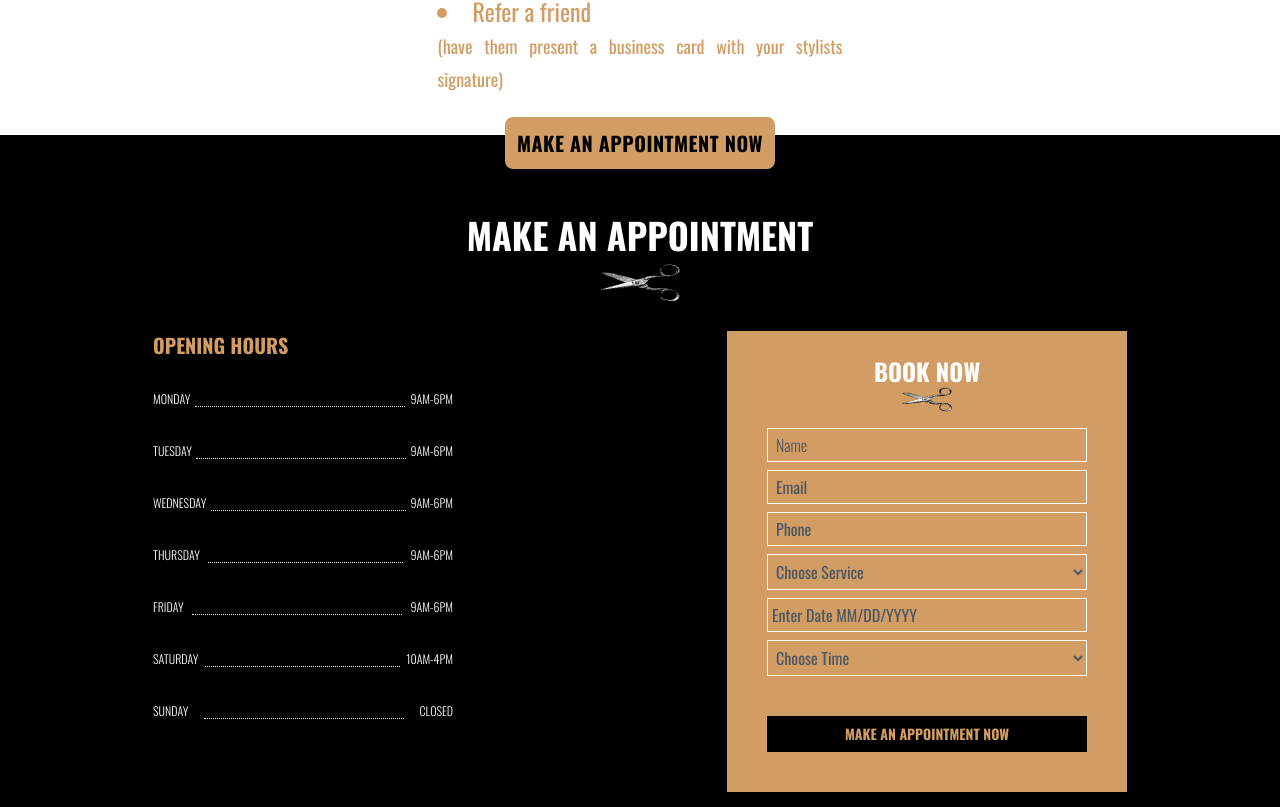
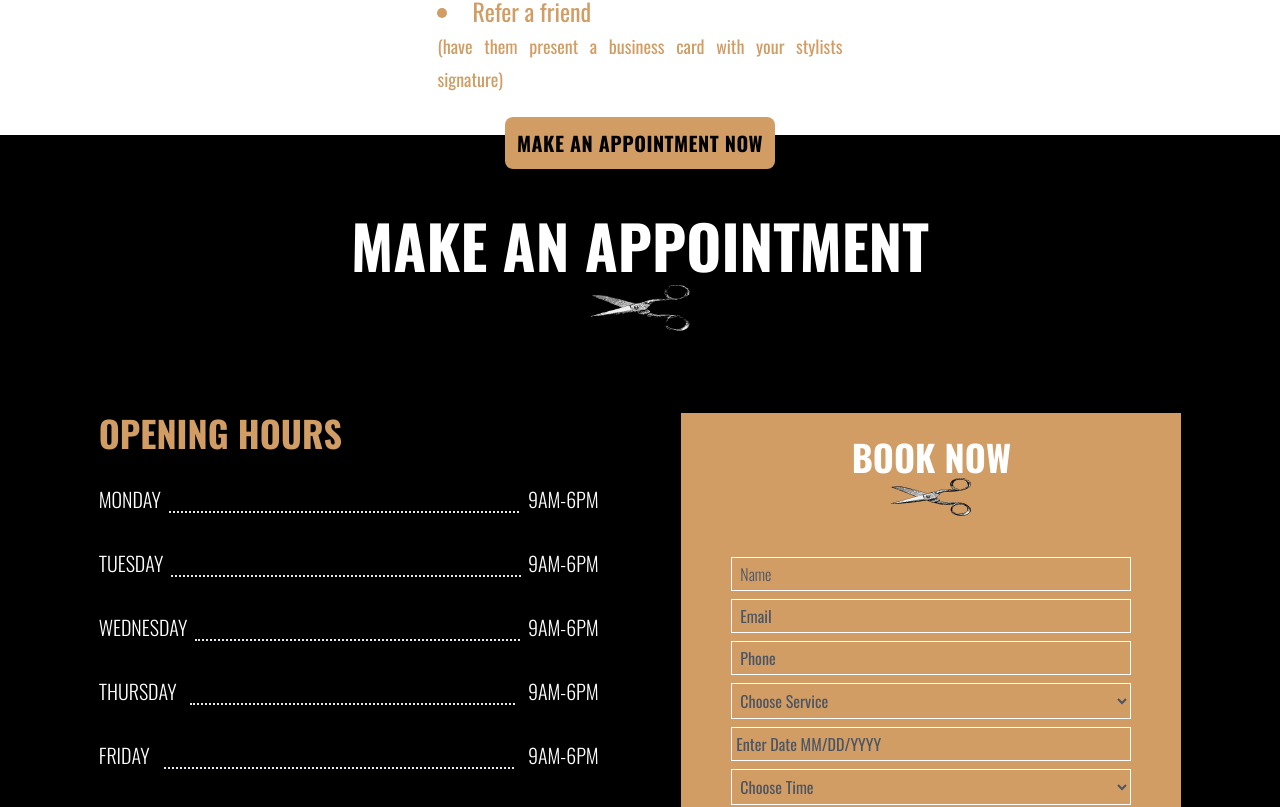
Before and after one commit to Danieljamespm/barber-shop-react, a React (Vite) app: page / in a window 1280 px wide. Shown: the part 5533-6340 px from the top of the page. Built offline with nearby package versions, Linux system fonts and the light colour scheme.

Commit message:
adjusted font sizes and div sizes for lager screens.

```diff
--- a/src/Components/Appointment.jsx
+++ b/src/Components/Appointment.jsx
@@ -2,53 +2,53 @@ import React from 'react'
 
 const Appointment = () => {
   return (
-    <div  id='appointment' className=' w-full h-[1100px] sm:h-[700px] bg-black text-white'>
-        <h2 className='text-center pt-20 pb-2 text-4xl font-oswald font-bold '>MAKE AN APPOINTMENT</h2>
-        <img className='w-[80px] mx-auto' src='./barber-scissors.png' />
-        <div className=' w-full pt-7 sm:flex sm:justify-around px-4'>
-        <div className='pb-4 w-full sm:w-[300px] '>
-            <p className='font-oswald font-bold text-xl text-[#d19d64] pb-8'>OPENING HOURS</p>
+    <div  id='appointment' className=' w-full h-[1100px] lg:h-[900px] bg-black text-white'>
+        <h2 className='text-center pt-20 pb-2 text-4xl lg:text-6xl font-oswald font-bold '>MAKE AN APPOINTMENT</h2>
+        <img className='w-[80px] lg:w-[100px] mx-auto' src='./barber-scissors.png' />
+        <div className=' w-full pt-7 lg:pt-20 sm:flex sm:justify-around lg:justify-evenly px-4'>
+        <div className='pb-4 w-full sm:w-[300px] lg:w-[500px] '>
+            <p className='font-oswald font-bold text-xl lg:text-4xl text-[#d19d64] pb-8'>OPENING HOURS</p>
             <div className='flex justify-between'>
-            <p className='font-oswald text-xs font-light'>MONDAY</p>
-            <div className=' w-[200px] sm:w-[70%] border-b border-dotted pt-2'></div>
-            <p className='font-oswald text-xs font-light'>9AM-6PM</p>
+            <p className='font-oswald text-xs lg:text-xl font-light'>MONDAY</p>
+            <div className=' w-[200px] sm:w-[70%] border-b border-dotted pt-2 lg:border-b-2'></div>
+            <p className='font-oswald text-xs lg:text-xl font-light'>9AM-6PM</p>
             </div>
             <div className='flex justify-between'>
-            <p className='font-oswald text-xs pt-9 font-light '>TUESDAY</p>
-            <div className='w-[200px] sm:w-[70%] border-b border-dotted'></div>
-            <p className='font-oswald text-xs font-light pt-9'>9AM-6PM</p>
+            <p className='font-oswald text-xs pt-9 lg:text-xl font-light '>TUESDAY</p>
+            <div className='w-[200px] sm:w-[70%] border-b border-dotted lg:border-b-2'></div>
+            <p className='font-oswald text-xs lg:text-xl font-light pt-9'>9AM-6PM</p>
             </div>
             <div className='flex justify-between'>
-            <p className='font-oswald text-xs pt-9 font-light '>WEDNESDAY</p>
-            <div className='w-[200px]  sm:w-[65%] border-b border-dotted'></div>
-            <p className='font-oswald text-xs font-light pt-9'>9AM-6PM</p>
+            <p className='font-oswald text-xs pt-9 lg:text-xl font-light '>WEDNESDAY</p>
+            <div className='w-[200px]  sm:w-[65%] border-b border-dotted lg:border-b-2'></div>
+            <p className='font-oswald text-xs lg:text-xl font-light pt-9'>9AM-6PM</p>
             </div>
             <div className='flex justify-between'>
-            <p className='font-oswald text-xs pt-9 font-light '>THURSDAY</p>
-            <div className='w-[200px] sm:w-[65%] border-b border-dotted'></div>
-            <p className='font-oswald text-xs font-light  pt-9'>9AM-6PM</p>
+            <p className='font-oswald text-xs pt-9 lg:text-xl font-light '>THURSDAY</p>
+            <div className='w-[200px] sm:w-[65%] border-b border-dotted lg:border-b-2'></div>
+            <p className='font-oswald text-xs lg:text-xl font-light  pt-9'>9AM-6PM</p>
             </div>
             <div className='flex justify-between'>
-            <p className='font-oswald text-xs pt-9 font-light '>FRIDAY</p>
-            <div className='w-[200px] sm:w-[70%] border-b border-dotted'></div>
-            <p className='font-oswald text-xs font-light  pt-9'>9AM-6PM</p>
+            <p className='font-oswald text-xs pt-9 lg:text-xl font-light '>FRIDAY</p>
+            <div className='w-[200px] sm:w-[70%] border-b border-dotted lg:border-b-2'></div>
+            <p className='font-oswald text-xs lg:text-xl font-light  pt-9'>9AM-6PM</p>
             </div>
             <div className='flex justify-between'>
-            <p className='font-oswald text-xs pt-9 font-light '>SATURDAY</p>
-            <div className='w-[200px] sm:w-[65%] border-b border-dotted'></div>
-            <p className='font-oswald text-xs font-light  pt-9'>10AM-4PM</p>
+            <p className='font-oswald text-xs pt-9 lg:text-xl font-light '>SATURDAY</p>
+            <div className='w-[200px] sm:w-[65%] border-b border-dotted lg:border-b-2'></div>
+            <p className='font-oswald text-xs lg:text-xl font-light  pt-9'>10AM-4PM</p>
             </div>
             <div className='flex justify-between'>
-            <p className='font-oswald text-xs pt-9 font-light '>SUNDAY</p>
-            <div className='w-[200px]  border-b border-dotted'></div>
-            <p className='font-oswald text-xs font-light  pt-9'>CLOSED</p>
+            <p className='font-oswald text-xs pt-9 lg:text-xl font-light '>SUNDAY</p>
+            <div className='w-[200px] lg:w-[400px] border-b border-dotted lg:border-b-2'></div>
+            <p className='font-oswald text-xs lg:text-xl font-light  pt-9'>CLOSED</p>
             </div>
         </div>
-        <div className='bg-[#d19d64] w-full sm:w-[300px] md:w-[400px] pb-10'>
-            <h3 className='font-oswald text-center pt-6 text-2xl font-bold'>BOOK NOW</h3>
-            <img className='w-[50px] mx-auto' src='./barber-scissors.png' />
+        <div className='bg-[#d19d64] w-full sm:w-[300px] md:w-[400px] lg:w-[500px] lg:h-[500px] pb-10'>
+            <h3 className='font-oswald text-center pt-6 text-2xl lg:text-4xl font-bold'>BOOK NOW</h3>
+            <img className='w-[50px] lg:w-[80px] mx-auto' src='./barber-scissors.png' />
             <div>
-                <form className='flex flex-col text-gray-600 items-center pt-4'>
+                <form className='flex flex-col text-gray-600 items-center pt-4 lg:pt-10'>
                     <input  className='bg-[#d19d64] border border-white w-[80%] mb-2 text-md font-oswald py-1 placeholder-gray-600 indent-2 font-light focus:outline-none'type='text' name='name' placeholder='Name' />
                     <input  className='bg-[#d19d64] border border-white w-[80%] mb-2 text-md font-oswald py-1 indent-2 placeholder-gray-600  focus:outline-none'type='email' name='email' placeholder='Email'  />
                     <input  className='bg-[#d19d64] border border-white w-[80%] mb-2 text-md font-oswald py-1 indent-2 placeholder-gray-600 focus:outline-none'type='number' name='phone-number' placeholder='Phone'/>
```
